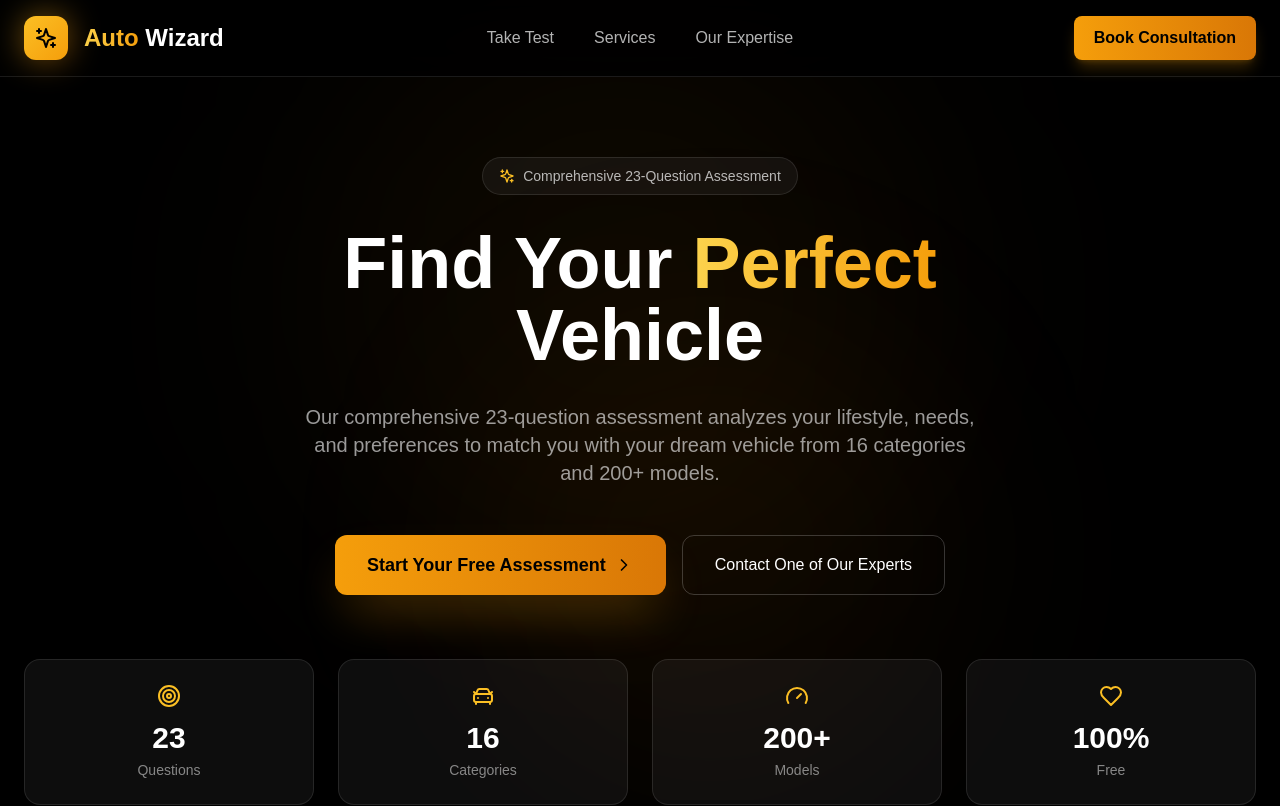
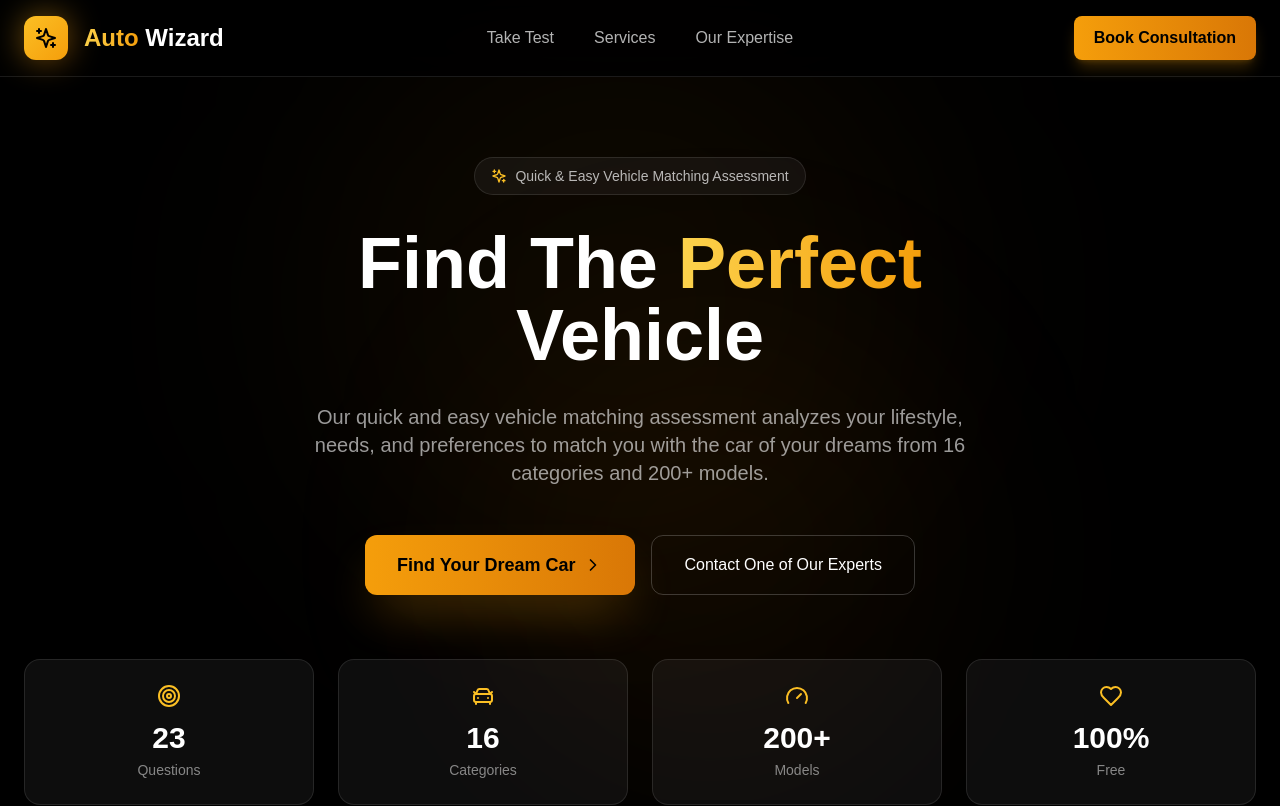
Before and after one commit to T-fps/autowizard, a Next.js app: page / in a window 1280 px wide. Shown: the top 806 px of the page. Built offline with nearby package versions, Linux system fonts and the light colour scheme.

Commit message:
Update assessment descriptions and buttons

```diff
--- a/app/page.tsx
+++ b/app/page.tsx
@@ -508,17 +508,17 @@ export default function AutoWizard() {
         <div className="relative">
           <section className="relative max-w-7xl mx-auto px-6 pt-20 pb-16">
             <div className="relative text-center max-w-4xl mx-auto">
-              <div className="inline-flex items-center gap-2 px-4 py-2 rounded-full bg-white/5 border border-white/10 text-sm text-white/70 mb-8"><Sparkles className="w-4 h-4 text-amber-400" />Comprehensive 23-Question Assessment</div>
-              <h2 className="text-5xl md:text-7xl font-bold mb-8 leading-tight"><span className="text-white">Find Your </span><span className="bg-gradient-to-r from-amber-300 to-amber-500 bg-clip-text text-transparent">Perfect</span><br /><span className="text-white">Vehicle</span></h2>
-              <p className="text-xl text-white/60 mb-12 max-w-2xl mx-auto">Our comprehensive {allQuestions.length}-question assessment analyzes your lifestyle, needs, and preferences to match you with your dream vehicle from 16 categories and 200+ models.</p>
+              <div className="inline-flex items-center gap-2 px-4 py-2 rounded-full bg-white/5 border border-white/10 text-sm text-white/70 mb-8"><Sparkles className="w-4 h-4 text-amber-400" />Quick & Easy Vehicle Matching Assessment</div>
+              <h2 className="text-5xl md:text-7xl font-bold mb-8 leading-tight"><span className="text-white">Find The </span><span className="bg-gradient-to-r from-amber-300 to-amber-500 bg-clip-text text-transparent">Perfect</span><br /><span className="text-white">Vehicle</span></h2>
+              <p className="text-xl text-white/60 mb-12 max-w-2xl mx-auto">Our quick and easy vehicle matching assessment analyzes your lifestyle, needs, and preferences to match you with the car of your dreams from 16 categories and 200+ models.</p>
               <div className="flex flex-col sm:flex-row gap-4 justify-center">
-                <button onClick={() => { setCurrentPage('test'); resetTest(); }} className="group px-8 py-4 rounded-xl bg-gradient-to-r from-amber-500 to-amber-600 text-black text-lg font-semibold hover:from-amber-400 hover:to-amber-500 transition-all shadow-2xl shadow-amber-500/30 hover:scale-105"><span className="flex items-center justify-center gap-2">Start Your Free Assessment<ChevronRight className="w-5 h-5 group-hover:translate-x-1 transition-transform" /></span></button>
+                <button onClick={() => { setCurrentPage('test'); resetTest(); }} className="group px-8 py-4 rounded-xl bg-gradient-to-r from-amber-500 to-amber-600 text-black text-lg font-semibold hover:from-amber-400 hover:to-amber-500 transition-all shadow-2xl shadow-amber-500/30 hover:scale-105"><span className="flex items-center justify-center gap-2">Find Your Dream Car<ChevronRight className="w-5 h-5 group-hover:translate-x-1 transition-transform" /></span></button>
                 <button onClick={() => setCurrentPage('consultation')} className="px-8 py-4 rounded-xl border border-white/20 text-white hover:border-amber-500/50 hover:text-amber-400 transition-all">Contact One of Our Experts</button>
               </div>
             </div>
             <div className="relative mt-16 grid grid-cols-2 md:grid-cols-4 gap-6">
               {[{ value: allQuestions.length.toString(), label: 'Questions', icon: Target }, { value: '16', label: 'Categories', icon: CarFront }, { value: '200+', label: 'Models', icon: Gauge }, { value: '100%', label: 'Free', icon: Heart }].map((s, i) => (
-                <div key={i} className="text-center p-6 rounded-2xl bg-white/5 border border-white/10 hover:border-amber-500/20 transition-all">
+                <div key={i} className="text-center p-6 rounded-2xl bg-white/5 border border-white/10">
                   <s.icon className="w-6 h-6 text-amber-400 mx-auto mb-3" />
                   <div className="text-3xl font-bold text-white mb-1">{s.value}</div>
                   <div className="text-sm text-white/50">{s.label}</div>
@@ -535,7 +535,7 @@ export default function AutoWizard() {
                 { icon: Wrench, title: 'Aftermarket Support', desc: 'Connect with trusted customization and accessory providers' },
                 { icon: MapPin, title: 'Dealership Network', desc: 'Direct connections to dealerships, financing, and sales' }
               ].map((item, i) => (
-                <div key={i} className="p-8 rounded-2xl bg-zinc-900/50 border border-white/10 hover:border-amber-500/30 transition-all">
+                <div key={i} className="p-8 rounded-2xl bg-zinc-900/50 border border-white/10">
                   <item.icon className="w-10 h-10 text-amber-400 mb-4" strokeWidth={1.5} />
                   <h3 className="text-xl font-semibold text-white mb-2">{item.title}</h3>
                   <p className="text-white/60">{item.desc}</p>
@@ -649,7 +649,7 @@ export default function AutoWizard() {
               { icon: RefreshCw, title: 'Trade-In Values', desc: 'Maximize the value of your current vehicle', items: ['Value estimation tools', 'Preparation tips', 'Timing strategies', 'Negotiation tactics'] },
               { icon: Shield, title: 'Warranty & Protection', desc: 'Understanding coverage options', items: ['Factory warranty details', 'Extended warranty options', 'GAP insurance explained', 'Maintenance plans'] }
             ].map((resource, i) => (
-              <div key={i} className="p-8 rounded-2xl bg-zinc-900/50 border border-white/10 hover:border-amber-500/30 transition-all">
+              <div key={i} className="p-8 rounded-2xl bg-zinc-900/50 border border-white/10">
                 <div className="w-12 h-12 rounded-xl bg-amber-500/10 flex items-center justify-center mb-4"><resource.icon className="w-6 h-6 text-amber-400" /></div>
                 <h3 className="text-xl font-semibold text-white mb-2">{resource.title}</h3>
                 <p className="text-white/60 mb-4">{resource.desc}</p>
```
